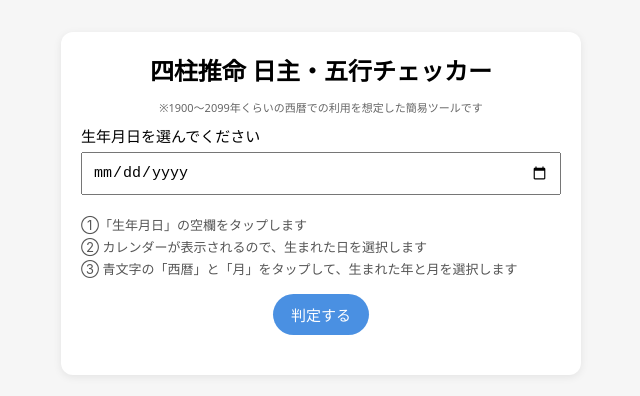
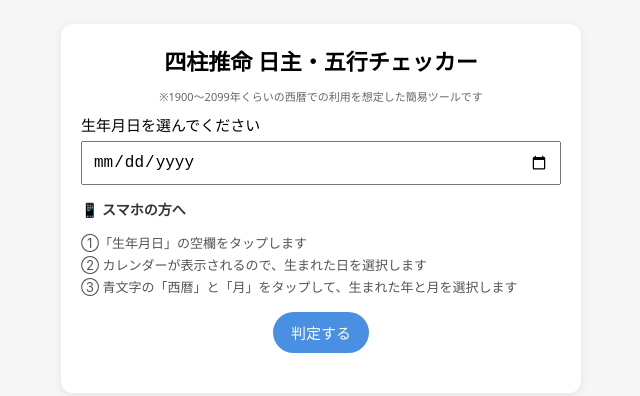
Before and after one commit to ryukinka/ryukinka.github.io, a plain HTML site: page index.html in a window 1280 px wide. Shown: the whole page, without its empty margins (319-959 px from the left). Drawn offline with Linux system fonts and the light colour scheme.

Commit message:
Add files via upload

```diff
--- a/index.html
+++ b/index.html
@@ -37,6 +37,13 @@
       box-sizing: border-box;
       margin-bottom: 6px;
     }
+    .smartphone-title {
+      font-size: 14px;
+      font-weight: bold;
+      color: #333;
+      margin-top: 8px;
+      margin-bottom: 4px;
+    }
     .hint {
       font-size: 13px;
       color: #555;
@@ -74,17 +81,6 @@
       font-size: 17px;
       margin-bottom: 4px;
     }
-    @media (min-width: 768px) {
-      body {
-        padding: 24px;
-      }
-      h1 {
-        font-size: 24px;
-      }
-      input[type="date"] {
-        font-size: 15px;
-      }
-    }
   </style>
 </head>
 <body>
@@ -95,6 +91,7 @@
     <label for="birthday">生年月日を選んでください</label>
     <input type="date" id="birthday">
 
+    <p class="smartphone-title">📱 スマホの方へ</p>
     <p class="hint">
       ①「生年月日」の空欄をタップします<br>
       ② カレンダーが表示されるので、生まれた日を選択します<br>
```
